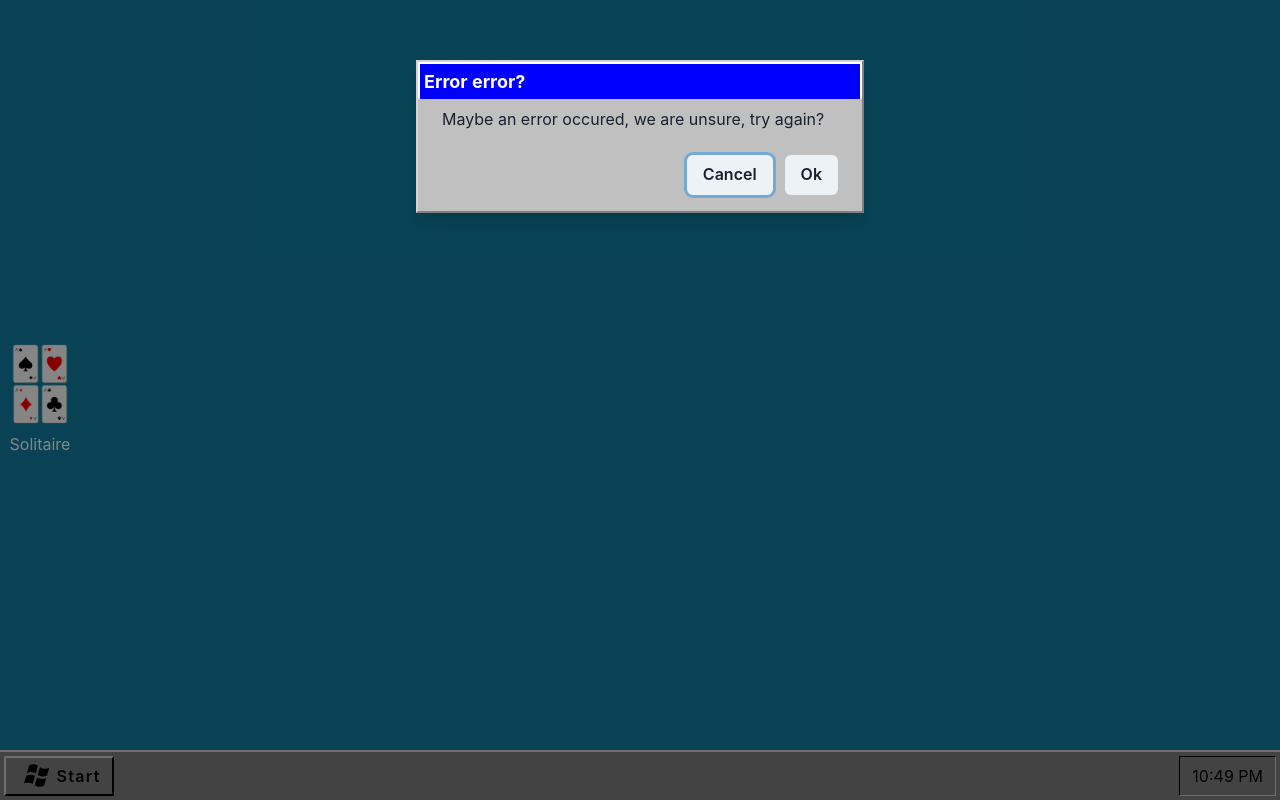
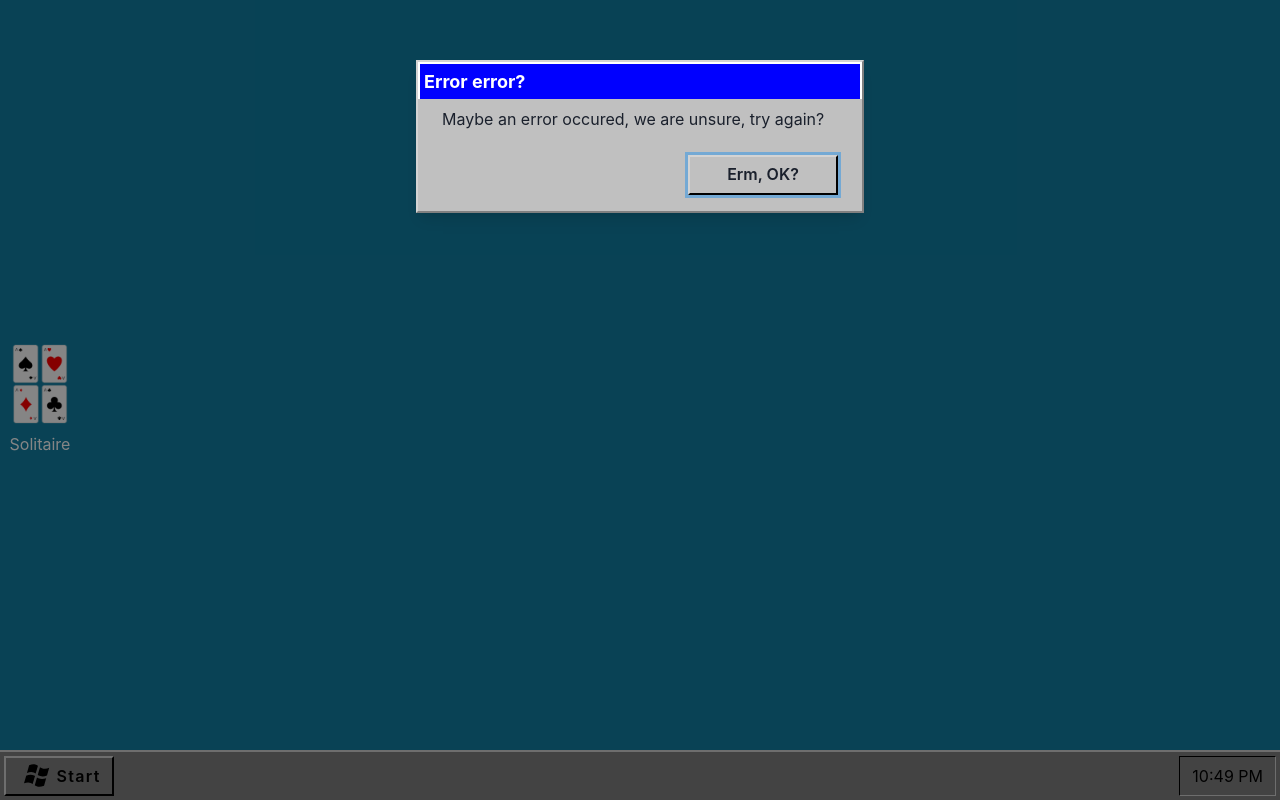
Before and after one commit to oldben87/windows-games, a React (Create React App) app: page / in a window 1280 px wide. Both pictures are taken after a click on the element "Start". Built offline with nearby package versions, Linux system fonts and the light colour scheme.

Commit message:
Update style on error button

```diff
--- a/src/components/pages/Home.tsx
+++ b/src/components/pages/Home.tsx
@@ -34,6 +34,17 @@ const GameButton = ({ title, src, link }: GameButtonProps) => {
   )
 }
 
+const windowsButtonStyle = {
+  borderRadius: 'none',
+  borderWidth: '2px',
+  borderTopColor: 'lightGray',
+  borderLeftColor: 'lightGray',
+  borderRightColor: 'black',
+  borderBottomColor: 'black',
+  bgColor: 'silver',
+  width: '150px',
+}
+
 interface ErrorWindowProps {
   isOpen: boolean
   onClose: () => void
@@ -62,6 +73,7 @@ function ErrorWindow({ isOpen, onClose }: ErrorWindowProps) {
             fontSize="lg"
             fontWeight="bold"
             p={1}
+            ml={4}
             m={0}
             borderRadius={0}
             bgColor={'blue'}
@@ -80,11 +92,8 @@ function ErrorWindow({ isOpen, onClose }: ErrorWindowProps) {
           </AlertDialogBody>
 
           <AlertDialogFooter>
-            <Button onClick={onClose} ref={cancelRef} height="40px">
-              Cancel
-            </Button>
-            <Button onClick={onClose} ml={3}>
-              Ok
+            <Button {...windowsButtonStyle} onClick={onClose} ml={3}>
+              Erm, OK?
             </Button>
           </AlertDialogFooter>
         </AlertDialogContent>
```
